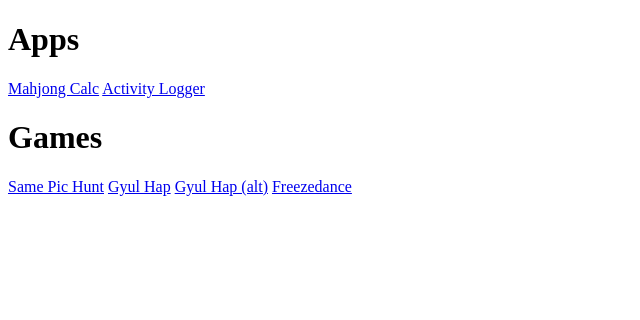
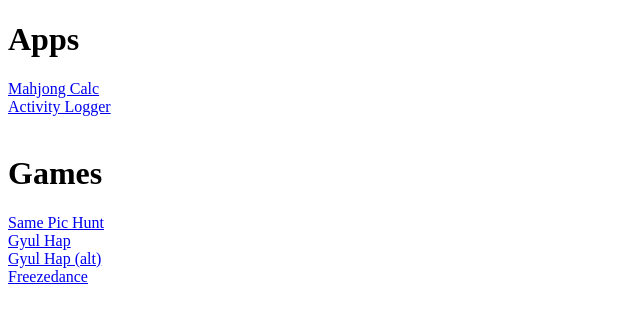
Before and after one commit to rjchen/rjchen.github.io, a plain HTML site: page index.html in a window 1280 px wide. Shown: the whole page, without its empty margins (0-640 px from the left). Drawn offline with Linux system fonts and the light colour scheme.

Commit message:
Update index.html

```diff
--- a/index.html
+++ b/index.html
@@ -2,13 +2,13 @@
 <html>
 <body>
   <h1>Apps</h1>
-  <a href="/mahjongcalc/ng-mahjong.html">Mahjong Calc</a>
-  <a href="/activitylogger/activity.html">Activity Logger</a>
+  <div><a href="/mahjongcalc/ng-mahjong.html">Mahjong Calc</a></div>
+  <div><a href="/activitylogger/activity.html">Activity Logger</a></div>
   <br />
   <h1>Games</h1>
-  <a href="/samepicturehunt/pichunt.html">Same Pic Hunt</a>
-  <a href="/gyulhap/gyulhap.html">Gyul Hap</a>
-  <a href="/gyulhap/gyulhap2.html">Gyul Hap (alt)</a>
-  <a href="/freezedance/source/freezedance.html">Freezedance</a>
+  <div><a href="/samepicturehunt/pichunt.html">Same Pic Hunt</a></div>
+  <div><a href="/gyulhap/gyulhap.html">Gyul Hap</a></div>
+  <div><a href="/gyulhap/gyulhap2.html">Gyul Hap (alt)</a></div>
+  <div><a href="/freezedance/source/freezedance.html">Freezedance</a></div>
 </body>
 </html>
```
